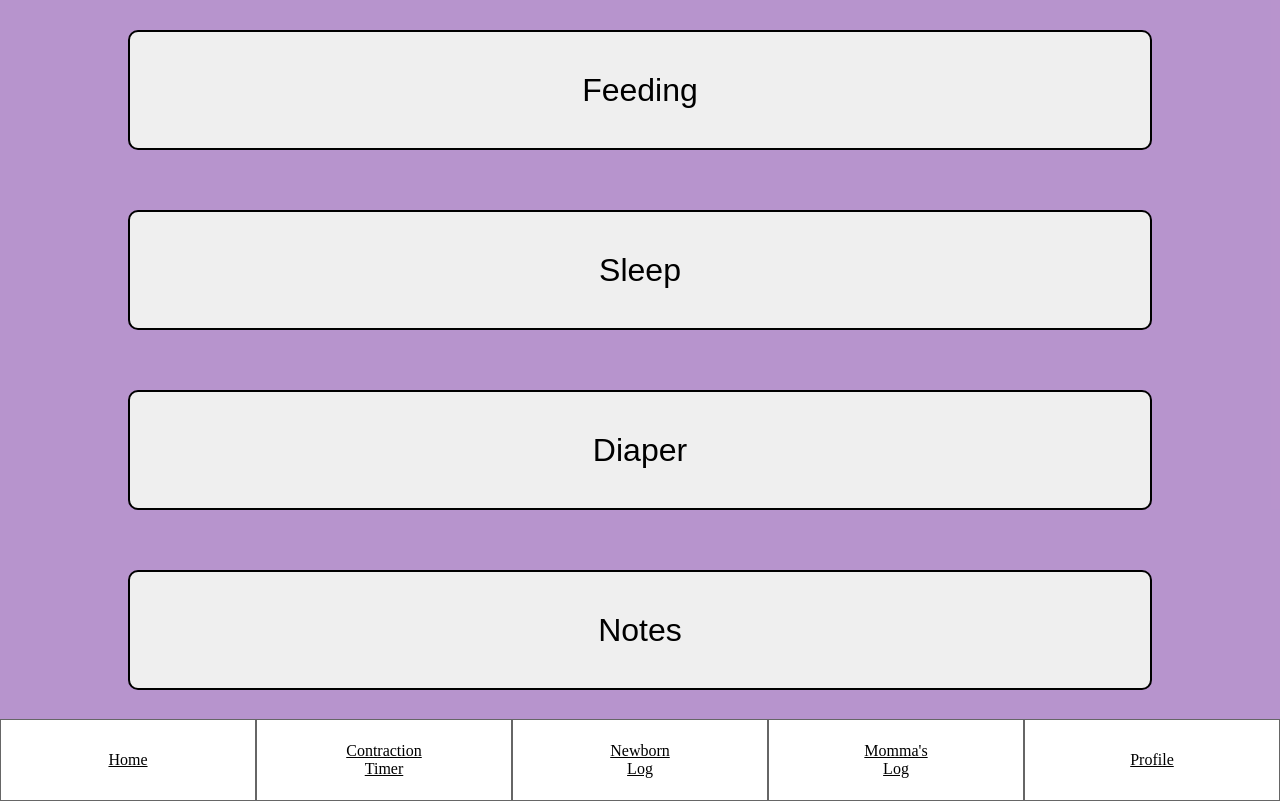
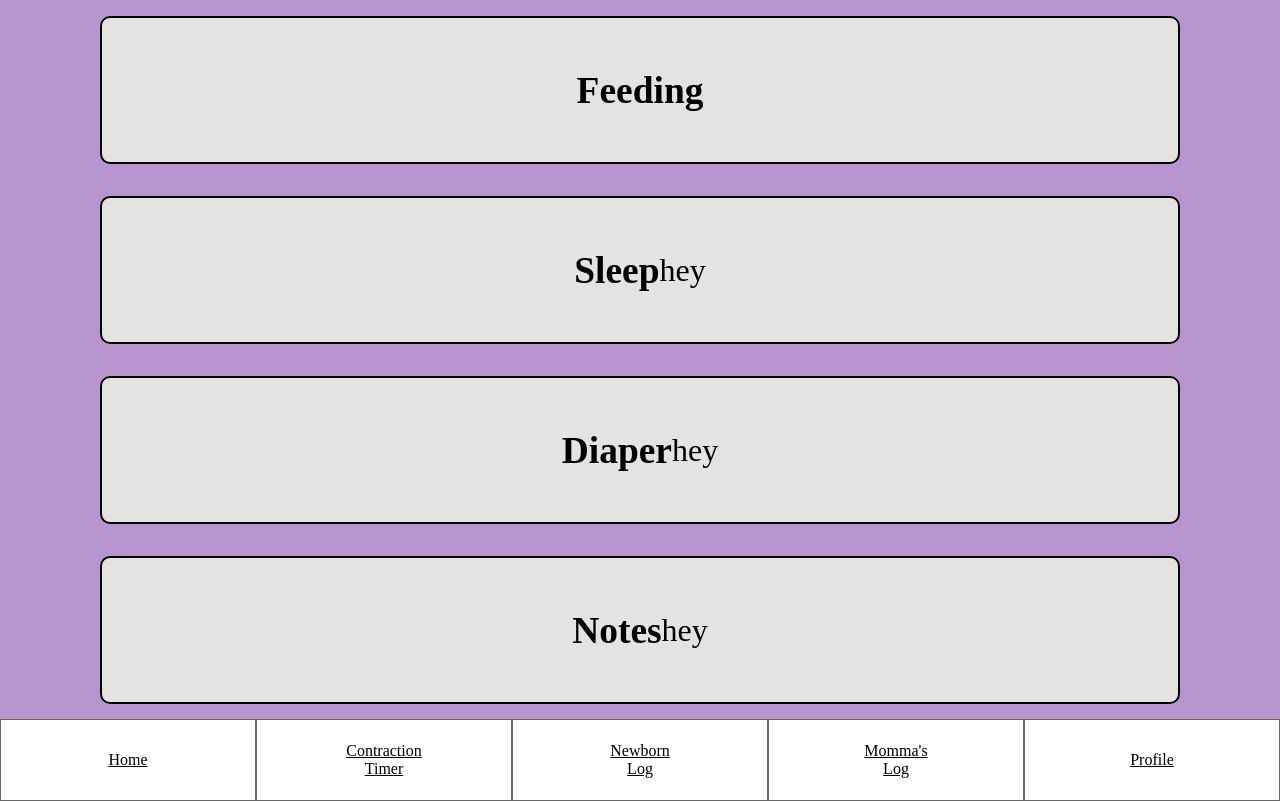
Before and after one commit to zacharymorel/Mother-Native-FrontEnd, a React (Create React App) app: page /nbl in a window 1280 px wide. Built offline with nearby package versions, Linux system fonts and the light colour scheme.

Commit message:
added form function to Feed button on Newborn Log

```diff
--- /dev/null
+++ b/src/components/DiaperForm.js
@@ -0,0 +1,11 @@
+import React, { Component } from 'react';
+
+export default class DiaperForm extends Component {
+  render() {
+    return (
+      <div className="momlog">
+        <p>hey</p>
+      </div>
+    );
+  }
+}
--- /dev/null
+++ b/src/components/FeedForm.js
@@ -0,0 +1,49 @@
+import React, { Component } from 'react';
+
+export default class FeedForm extends Component {
+  render() {
+    let submitform = () => {
+      if (this.props.expand) {
+        return(
+          <div className="form">
+            <form action="submit">
+              <select className="breast">
+                <option value="0">less than 5</option>
+                <option value="5">5</option>
+                <option value="10">10</option>
+                <option value="15">15</option>
+                <option value="20">20</option>
+                <option value="25">25</option>
+                <option value="30">30</option>
+              </select>
+              <button className="submit" type="submit">Log Breast Feeding</button>
+            </form>
+            <span className="or">or</span>
+            <form action="submit">
+              <select className="bottle">
+                <option value="1">1</option>
+                <option value="2">2</option>
+                <option value="3">3</option>
+                <option value="4">4</option>
+                <option value="5">5</option>
+                <option value="6">6</option>
+                <option value="7">7</option>
+                <option value="8">8</option>
+              </select>
+              <button className="submit" type="submit">Log Bottle Feeding</button>
+            </form>
+          </div>
+        )
+      } else {
+        return (
+          <h3>Feeding</h3>
+        )
+      }
+    }
+    return (
+      <div className="submitform">
+        {submitform()}
+      </div>
+    )
+  }
+}
--- a/src/components/NBL.js
+++ b/src/components/NBL.js
@@ -1,24 +1,49 @@
 import React, { Component } from 'react';
+import FeedForm from './FeedForm'
+import SleepForm from './SleepForm'
+import DiaperForm from './DiaperForm'
+import NotesForm from './NotesForm'
 
 export default class NBL extends Component {
   state = {
-    ifFeed: false,
-    ifSleep: false,
-    ifDiaper: false,
-    ifNotes: false
+    feed: false,
+    sleep: false,
+    diaper: false,
+    notes: false,
   }
 
   _feedClick = ()=> {
-
+    this.setState({feed:true})
+    console.log("feed state changed!");
+  }
+  _sleepClick = ()=> {
+    this.setState({sleep:true})
+  }
+  _diaperClick = ()=> {
+    this.setState({diaper:true})
+  }
+  _notesClick = ()=> {
+    this.setState({notes:true})
   }
 
   render() {
     return (
       <div className="nbl">
-        <button className="nblButton">Feeding</button>
-        <button className="nblButton">Sleep</button>
-        <button className="nblButton">Diaper</button>
-        <button className="nblButton">Notes</button>
+        <div className="nblButton" onClick={this._feedClick}>
+          <FeedForm expand={this.state.feed}/>
+        </div>
+        <div className="nblButton" onClick={this._sleepClick}>
+          <h3>Sleep</h3>
+          <SleepForm expand={this.state.sleep}/>
+        </div>
+        <div className="nblButton" onClick={this._diaperClick}>
+          <h3>Diaper</h3>
+          <DiaperForm expand={this.state.diaper}/>
+        </div>
+        <div className="nblButton" onClick={this._notesClick}>
+          <h3>Notes</h3>
+          <NotesForm expand={this.state.notes}/>
+        </div>
       </div>
     );
   }
--- /dev/null
+++ b/src/components/NotesForm.js
@@ -0,0 +1,11 @@
+import React, { Component } from 'react';
+
+export default class NotesForm extends Component {
+  render() {
+    return (
+      <div className="momlog">
+        <p>hey</p>
+      </div>
+    );
+  }
+}
--- /dev/null
+++ b/src/components/SleepForm.js
@@ -0,0 +1,11 @@
+import React, { Component } from 'react';
+
+export default class SleepForm extends Component {
+  render() {
+    return (
+      <div className="momlog">
+        <p>hey</p>
+      </div>
+    );
+  }
+}
--- a/src/styles/index.css
+++ b/src/styles/index.css
@@ -84,9 +84,52 @@ body {
 }
 
 .nblButton {
+  background-color: #e4e2e2;
   font-size: 200%;
   border: 2px solid black;
   border-radius: 10px;
-  height: 15vh;
-  width: 80vw;
+  height: 18vh;
+  width: 84vw;
+  display: flex;
+  flex-direction: row;
+  align-items: center;
+  justify-content: center;
 }
+
+.submitform {
+  width: 100%;
+  height: 100%;
+  display: flex;
+  flex-direction: row;
+  justify-content: center;
+  align-items: center;
+}
+
+.form {
+  width: 100%;
+  height: 50%;
+  display: flex;
+  flex-direction: row;
+  justify-content: space-around;
+}
+
+.or {
+  font-size: 80%;
+  align-self: center;
+}
+
+select {
+  border: 1px solid gray;
+}
+
+form {
+  display: flex;
+  justify-content: space-between;
+  flex-direction: column;
+}
+
+.submit {
+  background-color: rgba(156, 107, 186, 0.72);
+  border: 1px solid #666;
+  border-radius: 4px;
+}
```
